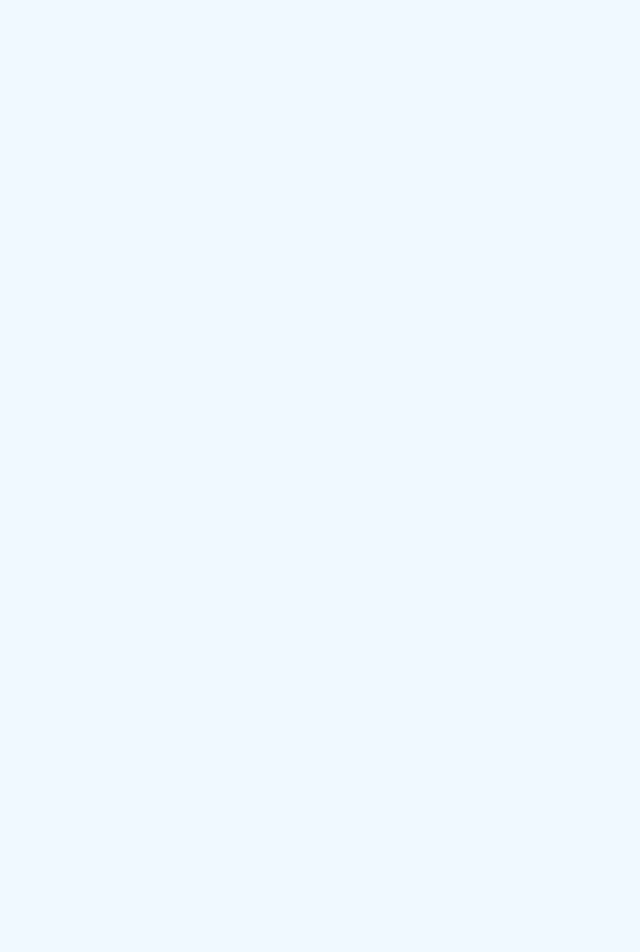
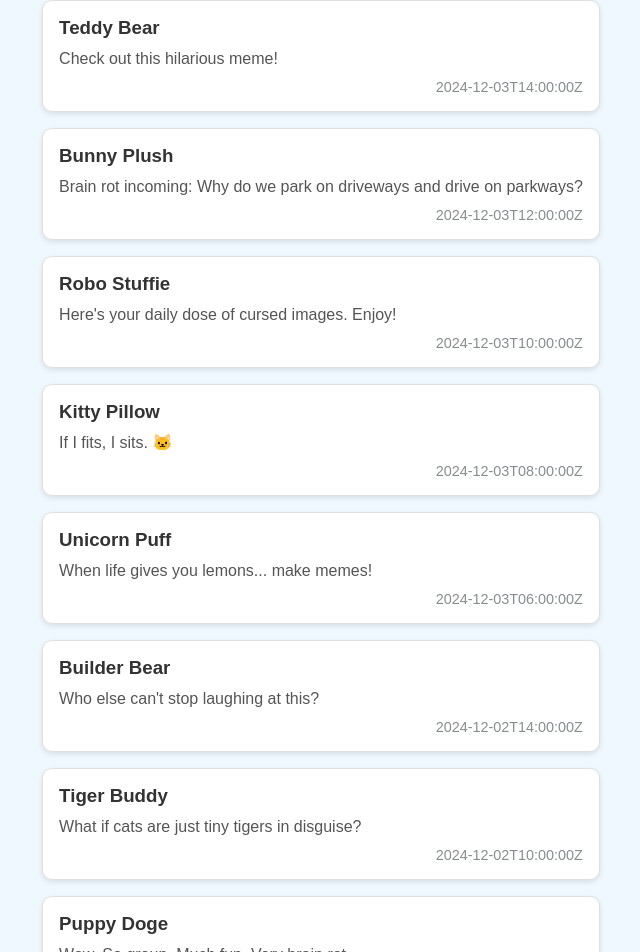
Before and after one commit to HueLily/.project2, a Vue app: page /group in a window 1280 px wide. Shown: the part 1076-2028 px from the top of the page, without its empty margins (319-959 px from the left). Built offline with nearby package versions, Linux system fonts and the light colour scheme.

Commit message:
group page

```diff
--- a/src/views/Group.vue
+++ b/src/views/Group.vue
@@ -34,6 +34,14 @@
                     <p> Anyone can find this group.</p>
                 </div>
             </div>
+
+            <div class="post-feed">
+                <div v-for="(post, index) in posts" :key="index" class="post">
+                    <h3 class="post-author">{{ post.author }}</h3>
+                    <p class="post-content">{{ post.content }}</p>
+                    <p class="post-timestamp">{{ post.timestamp }}</p>
+                </div>
+            </div>
         </div>
     </div>
 </template>
@@ -49,7 +57,61 @@ export default {
                 members: "250 members",
                 about: "So like, this is the group where memes happen and brains... you know, like, they melt or something?? Idk, we're all just vibing here with frogs in hats and spaghetti logic. Anyway, join or whatever, but don’t ask why the toaster is yelling. Cats? Yes. Sanity? No. Also, meow or moo, your choice, but the lasagna isn’t free.",
                 visibility: "Public"
-            }
+            },
+            posts: [
+                {
+                    author: "Teddy Bear",
+                    content: "Check out this hilarious meme!",
+                    timestamp: "2024-12-03T14:00:00Z"
+                },
+                {
+                    author: "Bunny Plush",
+                    content: "Brain rot incoming: Why do we park on driveways and drive on parkways?",
+                    timestamp: "2024-12-03T12:00:00Z"
+                },
+                {
+                    author: "Robo Stuffie",
+                    content: "Here's your daily dose of cursed images. Enjoy!",
+                    timestamp: "2024-12-03T10:00:00Z"
+                },
+                {
+                    author: "Kitty Pillow",
+                    content: "If I fits, I sits. 🐱",
+                    timestamp: "2024-12-03T08:00:00Z"
+                },
+                {
+                    author: "Unicorn Puff",
+                    content: "When life gives you lemons... make memes!",
+                    timestamp: "2024-12-03T06:00:00Z"
+                },
+                {
+                    author: "Builder Bear",
+                    content: "Who else can't stop laughing at this?",
+                    timestamp: "2024-12-02T14:00:00Z"
+                },
+                {
+                    author: "Tiger Buddy",
+                    content: "What if cats are just tiny tigers in disguise?",
+                    timestamp: "2024-12-02T10:00:00Z"
+                },
+                {
+                    author: "Puppy Doge",
+                    content: "Wow. So group. Much fun. Very brain rot.",
+                    timestamp: "2024-12-01T12:00:00Z"
+                },
+                {
+                    author: "Code Panda",
+                    content: "If code compiles without errors, is it really code?",
+                    timestamp: "2024-12-01T08:00:00Z"
+                },
+                {
+                    author: "Meme Moose",
+                    content: "Me: ‘I should sleep.’ Also me: ‘One more meme.’",
+                    timestamp: "2024-11-30T14:00:00Z"
+                }
+
+            ]
+
         }
     },
     methods: {
@@ -79,16 +141,16 @@ export default {
     display: flex;
     flex-direction: column;
     align-items: center;
-    height: 2000px;
     position: relative;
     gap: 2rem;
 }
 
 /* header - including banner image, name, group status, and description*/
 
-.group-header{
+.group-header {
     width: 100%;
     background-color: white;
+    box-shadow: 0 2px 5px rgba(0, 0, 0, 0.1);
     border-bottom-left-radius: 10px;
     border-bottom-right-radius: 10px;
 }
@@ -151,6 +213,7 @@ export default {
     /* margin: 2rem 0; */
     padding: 2rem;
     background-color: white;
+    box-shadow: 0 2px 5px rgba(0, 0, 0, 0.1);
     border-radius: 10px;
 }
 
@@ -158,7 +221,44 @@ export default {
     margin-bottom: 1rem;
 }
 
-.about-status h3{
+.about-status h3 {
     margin-top: 20px;
 }
+
+/* ______________________ */
+
+/* Post */
+.post {
+    padding: 1rem;
+    margin-bottom: 1rem;
+    width: 100%;
+    background-color: white;
+    border: 1px solid #e0e0e0;
+    border-radius: 10px;
+    box-shadow: 0 2px 5px rgba(0, 0, 0, 0.1);
+    transition: transform 0.2s ease-in-out;
+}
+
+.post:hover {
+    transform: scale(1.02);
+}
+
+.post-author {
+    font-weight: bold;
+    margin-bottom: 0.5rem;
+    color: #333;
+}
+
+.post-content {
+    margin-bottom: 0.5rem;
+    color: #555;
+    line-height: 1.5;
+}
+
+.post-timestamp {
+    font-size: 0.9rem;
+    color: #878d92;
+    text-align: right;
+}
+
 </style>
```
